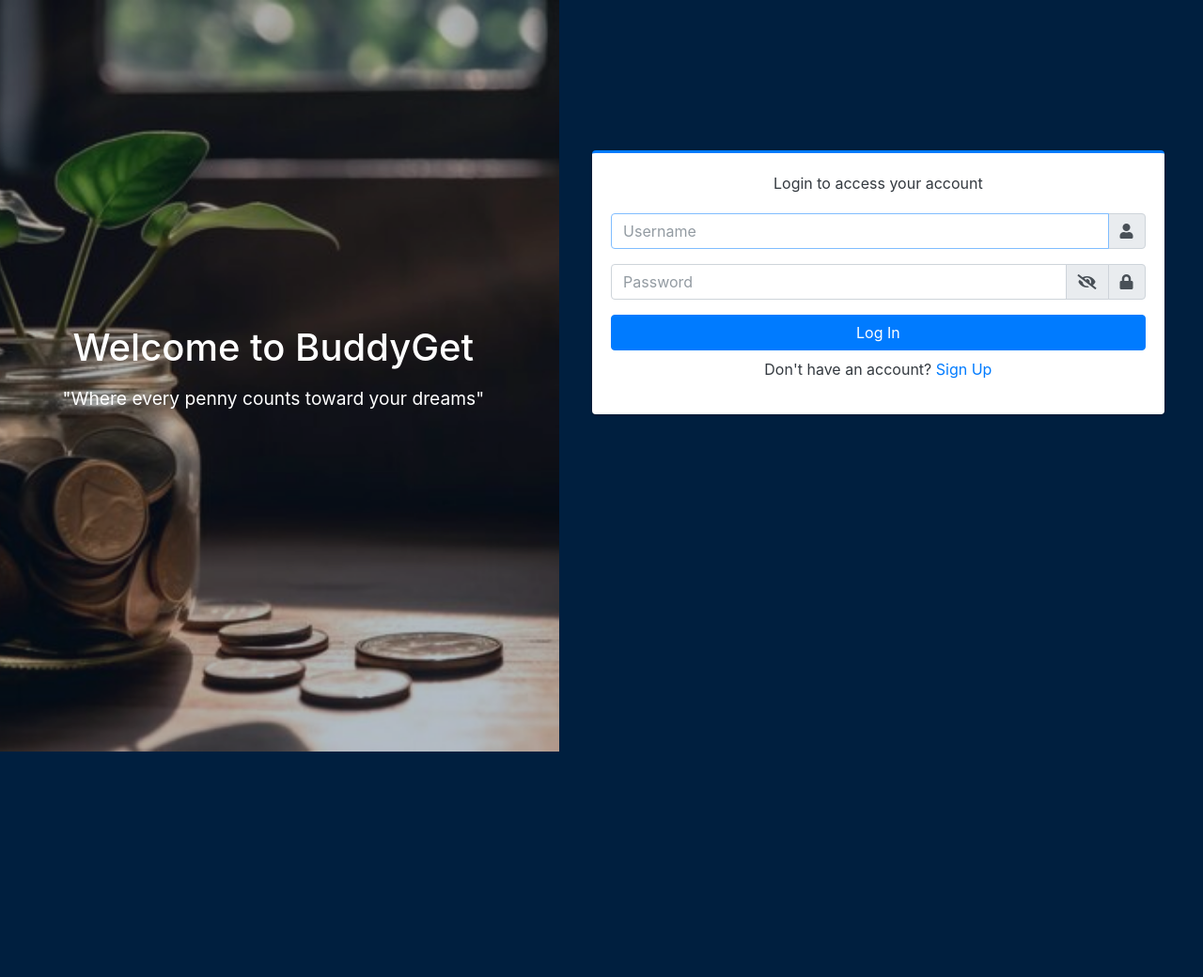
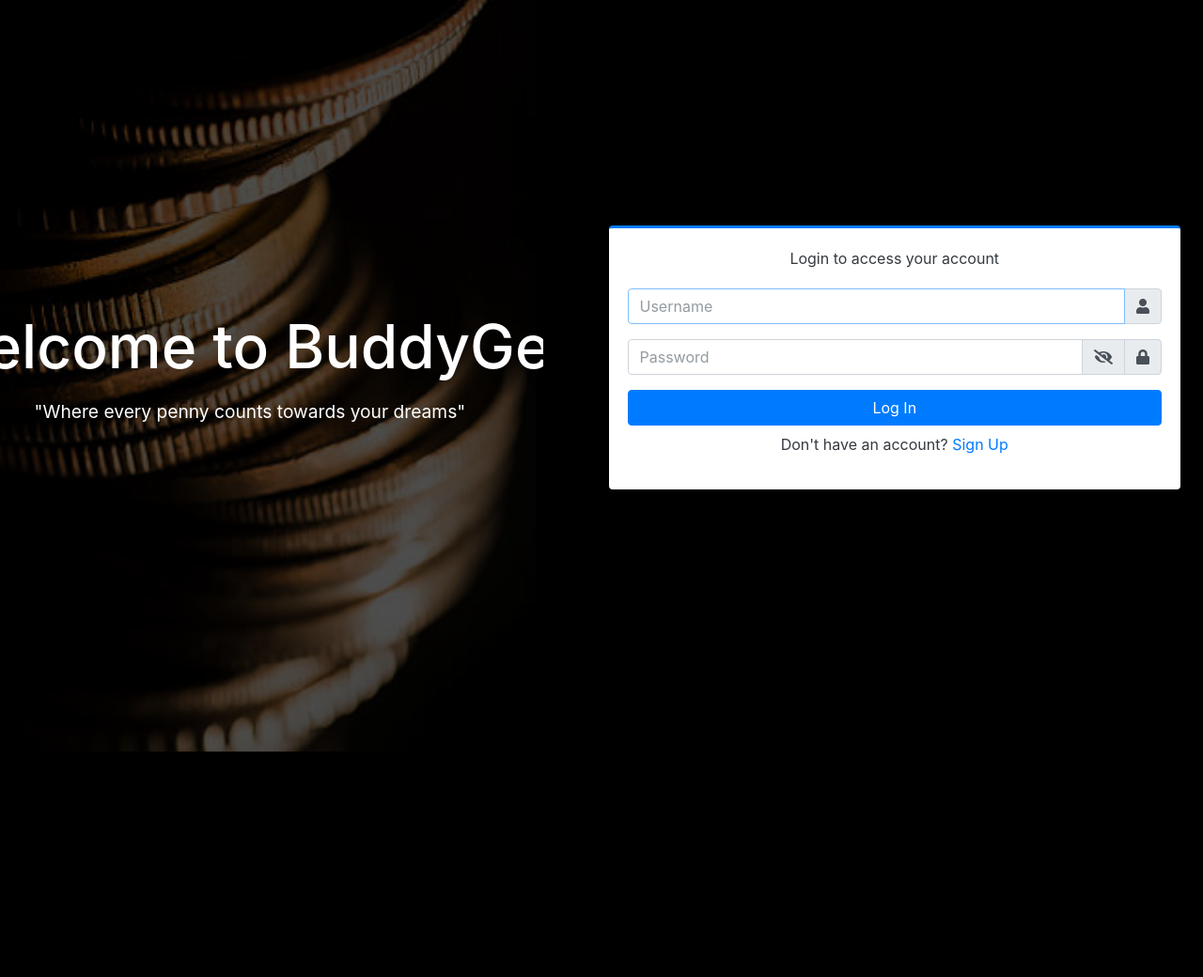
Before and after one commit to Aryhan-Nrtea/HAHA, a PHP site: page /BuddyGet/admin/login.php in a window 1280 px wide. Shown: the whole page at 94% size. Before the commit the page ends 800 px from the top, so only its background shows below. Run offline with PHP 8.4, Linux system fonts and the light colour scheme; data comes from the database, SQL or seed files in the repository; both versions use the stored data as it was after the commit; some libraries are stand-ins or nearby versions.

Commit message:
Ready For Summit

```diff
--- a/admin/inc/navigation.php
+++ b/admin/inc/navigation.php
@@ -1,4 +1,8 @@
 <style>
+   .main-sidebar {
+    background-color: black !important;
+  }
+
   .main-sidebar a {
     color: white !important;
   }
--- a/admin/login.php
+++ b/admin/login.php
@@ -5,9 +5,10 @@
     <html lang="en" class="" style="height: auto;">
     <?php require_once('inc/header.php') ?>
 
-    <body class="hold-transition login-page bg-navy">
+    <body class="hold-transition login-page bg-black" style="overflow: hidden;">
 
     <style>
+
 .animated-text {
     position: absolute;
     top: 50%;
@@ -32,6 +33,8 @@
         width: 100%; /* End with full width */
     }
 }
+
+
 </style>
         <script>
             start_loader()
@@ -41,22 +44,22 @@
             <div class="login-box _form w-100 mx-4">
                 <div class="row" style="height: 100vh;">
                     <!-- Image column -->
-                    <div class="col-md-6 d-none d-md-block" style="position: relative; overflow: hidden; height: 100vh; margin-left: -3%;">
-                    <img src="../assets/images/penny.jpg" class="img-fluid" alt="Login Image" style="width: 100%; height: 100%; object-fit: cover; opacity: 0.7;">
-                    <div style="position: absolute; top: 50%; left: 50%; transform: translate(-50%, -50%); text-align: center; color: #fff;">
-                    <div class="animated-text">
-                        <h2 style="font-size: 2.5rem; margin-bottom: 1rem;">Welcome to BuddyGet</h2>
-                        <p style="font-size: 1.2rem;">"Where every penny counts toward your dreams"</p>
-                    </div>
+                    <div class="col-md-6 d-none d-md-block" style="position: relative; overflow: hidden; height: 100vh; margin-left: -5%;">
+                        <img src="../assets/images/logImg.jpg" class="img-fluid" alt="Login Image" style="width: 100%; height: 100%; object-fit: cover; opacity: 0.3; ">
+                        <div style="position: absolute; top: 50%; left: 50%; transform: translate(-50%, -50%); text-align: center; color: #fff;">
+                            <div class="animated-text">
+                                <h2 style="font-size: 4rem; margin-bottom: 1rem;">Welcome to BuddyGet</h2>
+                                <p style="font-size: 1.2rem;">"Where every penny counts towards your dreams"</p>
+                            </div>
                     </div>
                 </div>
                     <!-- Login form column -->
                     <!-- <div class="col-md-6" style="margin-top: 20vh; margin-left: auto;"> -->
-                    <div class="col-md-6 align-items-center justify-content-center"  style="margin-top: 20vh; margin-left: 20px; height: 100vh;">
+                    <div class="col-md-6 align-items-center justify-content-center"  style="margin-top: 30vh; margin-left: auto; height: 100vh;">
                     <!-- <div class="w-100" style="margin-top: 20vh; margin-left: 5%;"> -->
                         <!-- <h2 class="text-center mb-4 pb-3">Login to BuddyGet</h2> -->
-                        <div class="card card-outline card-primary w-100">
-                            <div class="card-body w-100 h-100">
+                        <div class="card card-outline card-primary">
+                            <div class="card-body">
                                 <p class="login-box-msg text-dark">Login to access your account</p>
                                 <form id="login-frm" action="" method="post">
                                     <div class="input-group mb-3">
```
Also changed, not shown: admin/home.php (+12 -6 lines), admin/inc/topBarNav.php (+6 -4 lines), admin/register.php (+25 -8 lines), database/buddygetDB.sql (+10 -5 lines), assets/images/bg-image.png (deleted), assets/images/logImg.jpg, assets/images/login-img.jpg (deleted), assets/images/penny.jpg (deleted), assets/images/save.jpg (deleted), assets/images/taytay.jpg (deleted).
